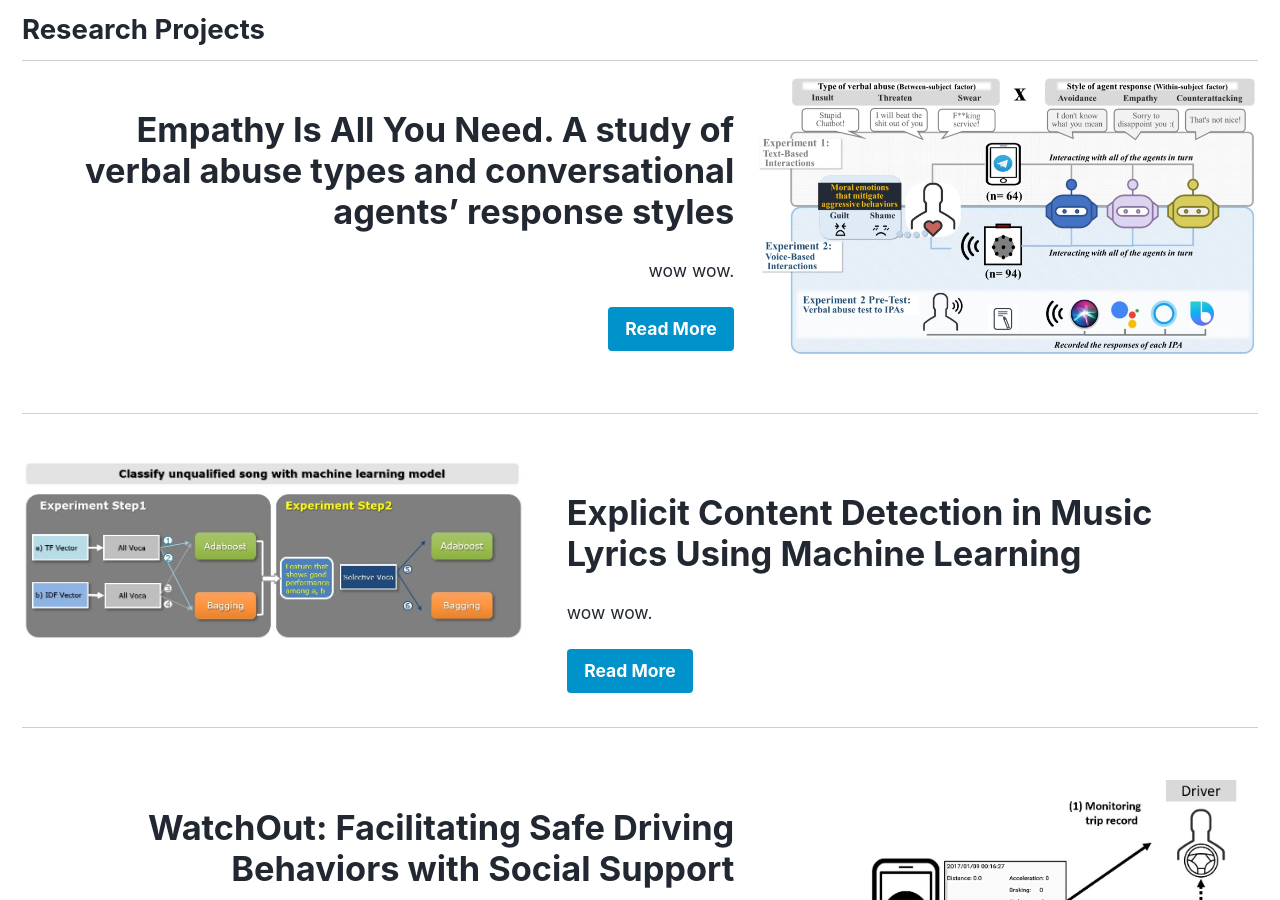
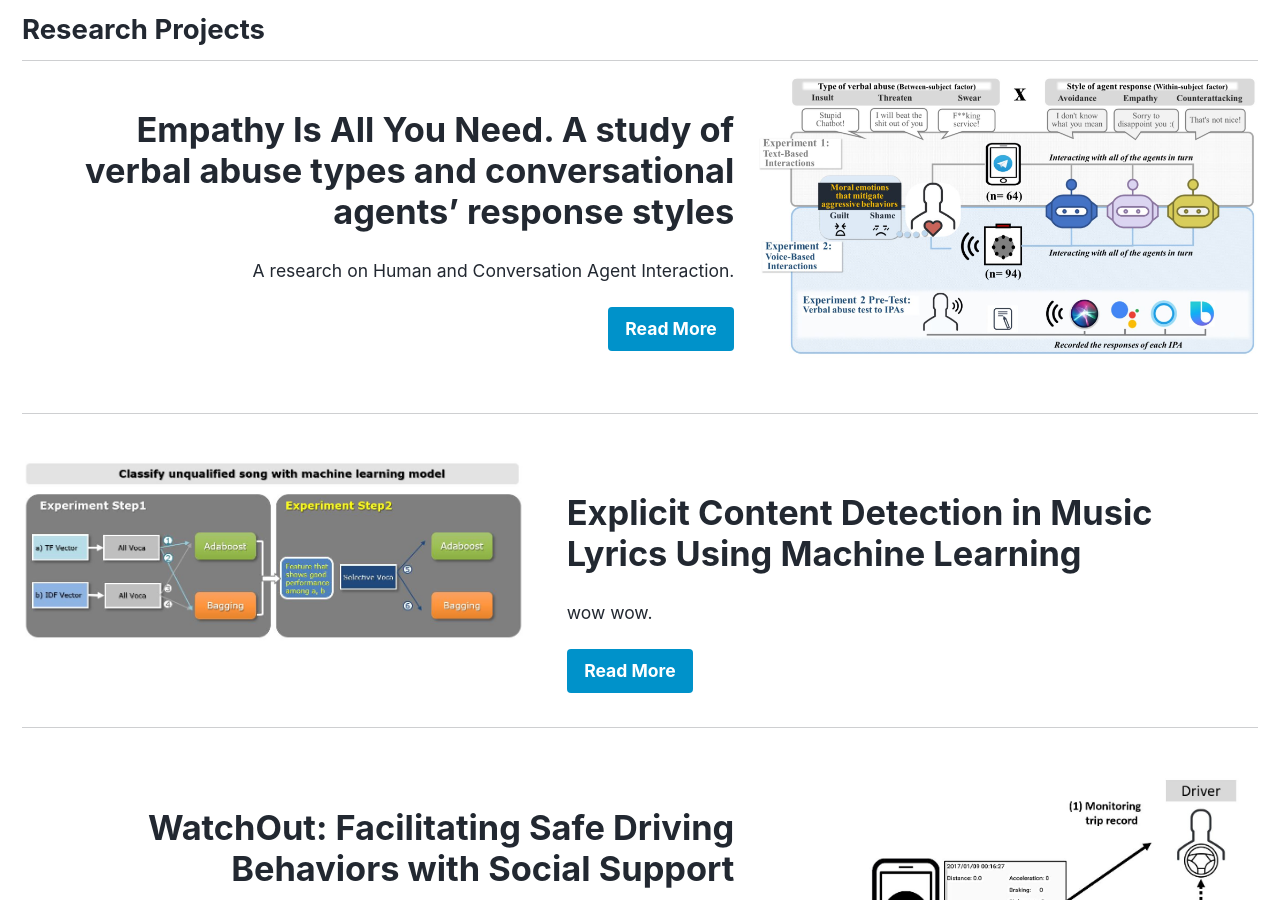
Before and after one commit to tesschin/tesschin.github.io, a Jekyll site: the page built from _pages/projects_index.md, in a window 1280 px wide and 900 px high, scrolled down 432 px. Built offline with Jekyll 4.4.1, drawn with Linux system fonts in a browser that asks for light colours; nearby versions of some CDN libraries.

Commit message:
Update projects_index.md

```diff
--- a/_pages/projects_index.md
+++ b/_pages/projects_index.md
@@ -14,7 +14,7 @@ Conversational_agent_project:
   - image_path: /assets/images/empathy.jpg
     alt: "placeholder image 2"
     title: "Empathy Is All You Need. A study of verbal abuse types and conversational agents’ response styles"
-    excerpt: 'wow wow.'
+    excerpt: 'A research on Human and Conversation Agent Interaction.'
     url: "/wowproject"
     btn_label: "Read More"
     btn_class: "btn--primary"
```
